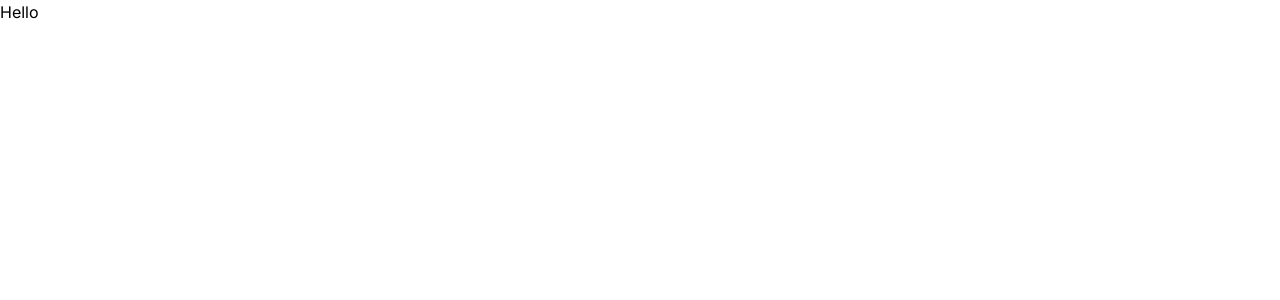
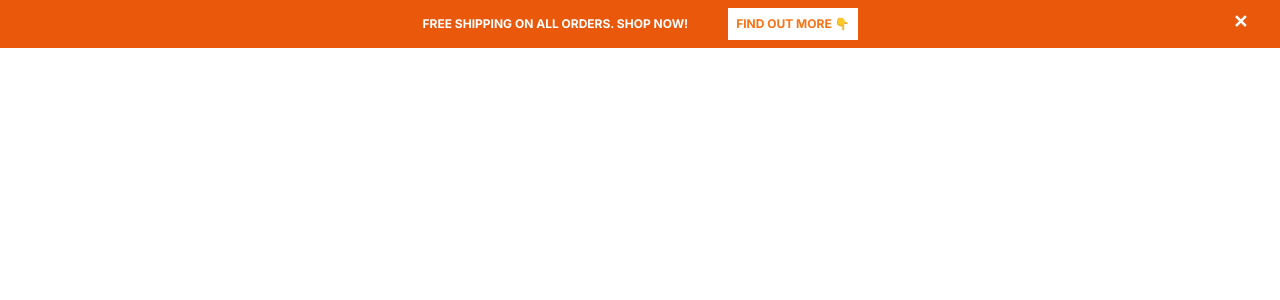
Before and after one commit to GitHubStanislav/yachtneeds-app, a Next.js app: page / in a window 1280 px wide. Shown: the top 300 px of the page. Built offline with nearby package versions, Linux system fonts and the light colour scheme.

Commit message:
feature/PopupBanner

```diff
--- /dev/null
+++ b/src/app/navbar/PopupBanner.js
@@ -0,0 +1,25 @@
+const PopupBanner = ({ isOpen, onClose }) => {
+  return (
+    <>
+      {isOpen && (
+        <div className="fixed top-0 left-0 right-0 bg-orange-600 text-white p-2 flex justify-center items-center">
+          <div>
+            <p className="text-xs font-bold">
+              FREE SHIPPING ON ALL ORDERS. SHOP NOW!
+            </p>
+          </div>
+          <div className="bg-white text-orange-500 p-2 ml-10">
+            <p className="text-xs font-bold">FIND OUT MORE 👇</p>
+          </div>
+          <button
+            onClick={onClose}
+            className="text-white text-lg font-bold absolute top-2 right-8"
+          >
+            &#10005;
+          </button>
+        </div>
+      )}
+    </>
+  );
+};
+export default PopupBanner;
--- a/src/app/page.js
+++ b/src/app/page.js
@@ -1,7 +1,18 @@
+"use client";
+import { useState } from "react";
+import PopupBanner from "@/app/navbar/PopupBanner";
 
+const Home = () => {
+  const [isBannerOpen, setIsBannerOpen] = useState(true);
 
-export default function Home() {
+  const closeBanner = () => {
+    setIsBannerOpen(false);
+  };
+
   return (
-    <div>Hello</div>
-  )
-}
+    <div>
+      <PopupBanner isOpen={isBannerOpen} onClose={closeBanner} />
+    </div>
+  );
+};
+export default Home;
```
